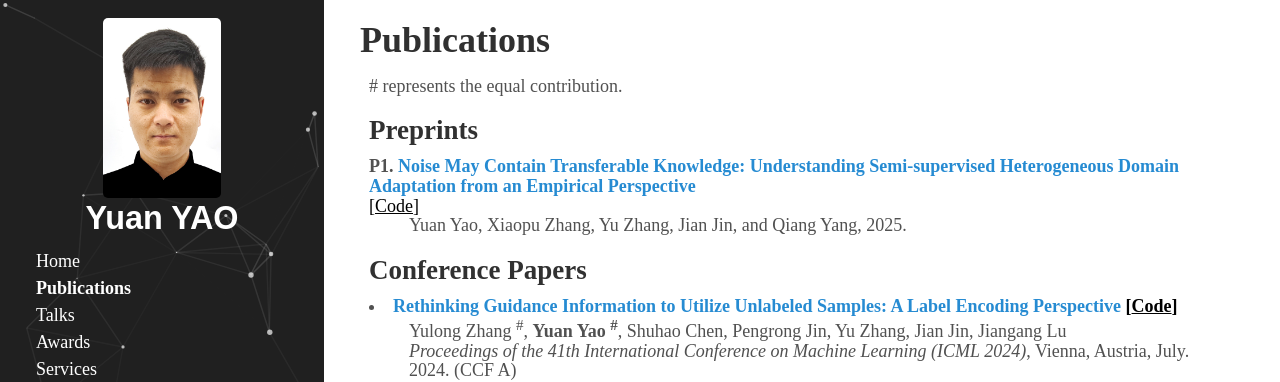
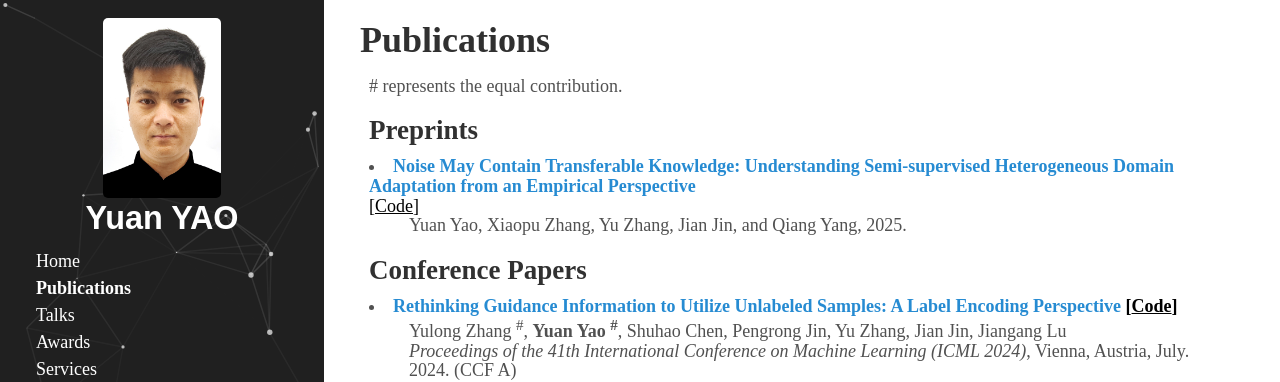
Before and after one commit to yyyaoyuan/yyyaoyuan.github.io, a Jekyll site: the page built from publications.html, in a window 1280 px wide and 1234 px high. Shown: the top 382 px of the window. Built offline with Jekyll 4.4.1, drawn with Linux system fonts in a browser that asks for light colours.

Commit message:
Update publications.html

```diff
--- a/publications.html
+++ b/publications.html
@@ -40,10 +40,10 @@
 <h2>Preprints</h2>
 <dl>
 <dt>
-  <b>P1</b>. <a href="https://arxiv.org/abs/2502.13573" target=&ldquo;blank&rdquo;>Noise May Contain Transferable Knowledge: Understanding Semi-supervised Heterogeneous Domain Adaptation from an Empirical Perspective</a></dt>
+  <li> <a href="https://arxiv.org/abs/2502.13573" target=&ldquo;blank&rdquo;>Noise May Contain Transferable Knowledge: Understanding Semi-supervised Heterogeneous Domain Adaptation from an Empirical Perspective</a></dt>
   <a href="https://github.com/zhangyl660/LERM" style="color:Black;" target=&ldquo;blank&rdquo;>[<u>Code</u>]</a>
-<dd>
-  <p>
+  </li>
+<dd><p>
 Yuan Yao, Xiaopu Zhang, Yu Zhang, Jian Jin, and Qiang Yang, 2025.</p></dd>
 </dl>
 
```
